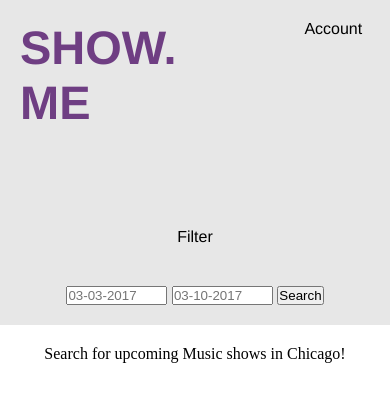
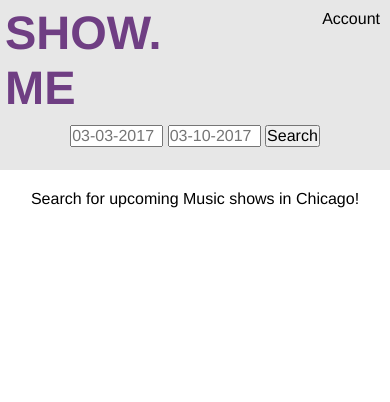
Before and after one commit to awilso30/music-show-me, a plain HTML site: page index.html in a window 390 px wide. Drawn offline with Linux system fonts and the light colour scheme.

Commit message:
fix filter position

```diff
--- a/index.html
+++ b/index.html
@@ -21,7 +21,6 @@
             <input id="enddate" class="datepicker" name="enddate" placeholder="03-10-2017" />
             <button id="searchbutton">Search</button>
         </div>
-        <div class="filter-container">Filter</div>
         <div class="account-container">Account</div>
     </header>
 
--- a/main.css
+++ b/main.css
@@ -2,6 +2,7 @@
     margin: 0;
     padding: 0;
     box-sizing: border-box;
+    font: 1rem Helvetica, serif;
 }
 
 header {
@@ -20,6 +21,8 @@ header {
 }
 
 .logo {
+    margin: 0;
+    padding: 0;
     color: #6F3E83;
     font-size: 47px;
     text-transform: uppercase;
@@ -42,9 +45,7 @@ header {
 }
 
 .filter-container {
-    flex-shrink: 1;
-    flex-grow: 0;
-    padding: 20px;
+    padding: 10px;
     text-align: right;
 }
 
@@ -79,7 +80,7 @@ ul {
 }
 
 li {
-    border: 1px solid rgb(100, 0, 0);
+    border: 1px solid rgb(0, 0, 0);
 }
 
 #artistlist {
@@ -106,18 +107,23 @@ li {
     }
     .logo-container {
         order: 1;
-        width: 49%;
+        width: 50%;
+        padding: 5px;
     }
     .account-container {
-        order: 1;
-        width: 49%;
+        padding: 10px;
+        order: 2;
+        width: 50%;
     }
     .date-container {
-        order: 8;
+        padding: 5px;
+        order: 3;
         width: 50%;
     }
     .filter-container {
-        order: 4;
+        margin: 0;
+        padding: 0;
+        order: 5;
         width: 100%;
         text-align: center;
     }
--- a/src/index.js
+++ b/src/index.js
@@ -55,6 +55,8 @@ function getShowData() {
       }
       // clear previous artist list
       $("#artistlist").html("");
+      // add filter option
+      $("#artistlist").append("<div class='filter-container'>Filter</div>");
       // create a list of all artists playing that day
       artists.map(function(artist) {
         $("#artistlist").append("<li>" + artist + "</li>");
```
